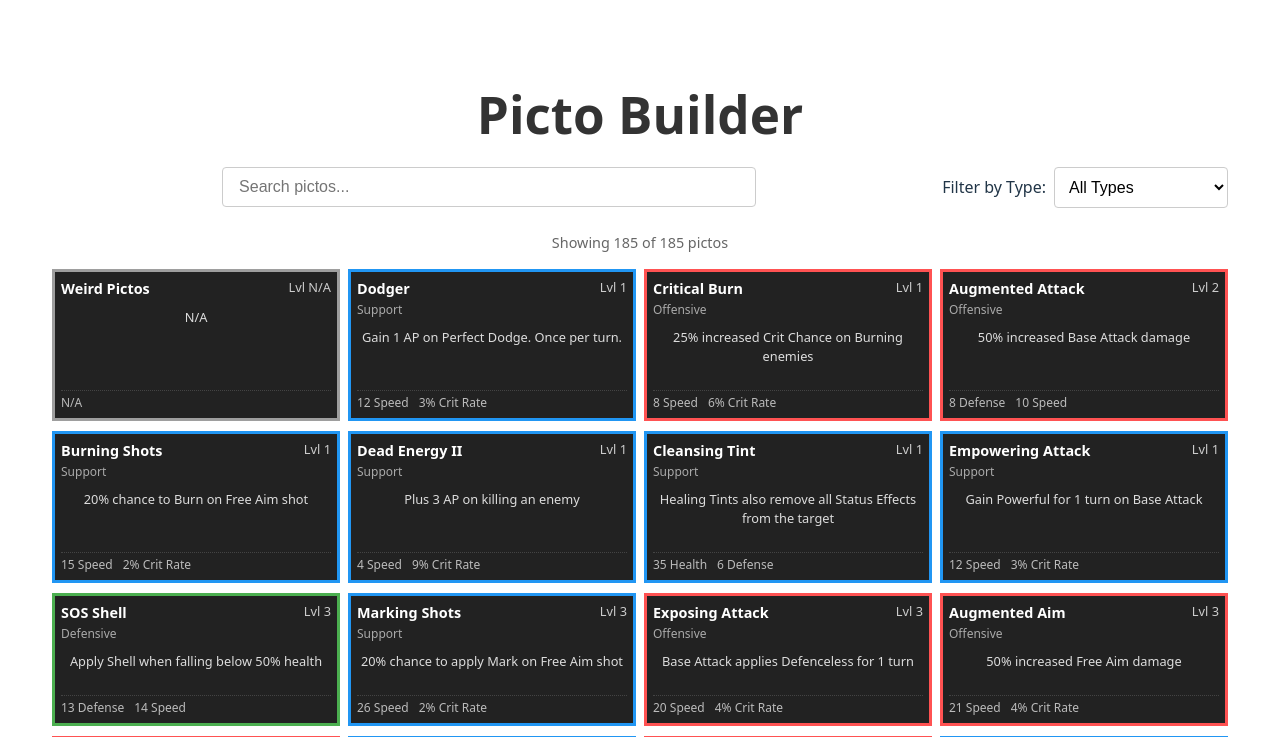
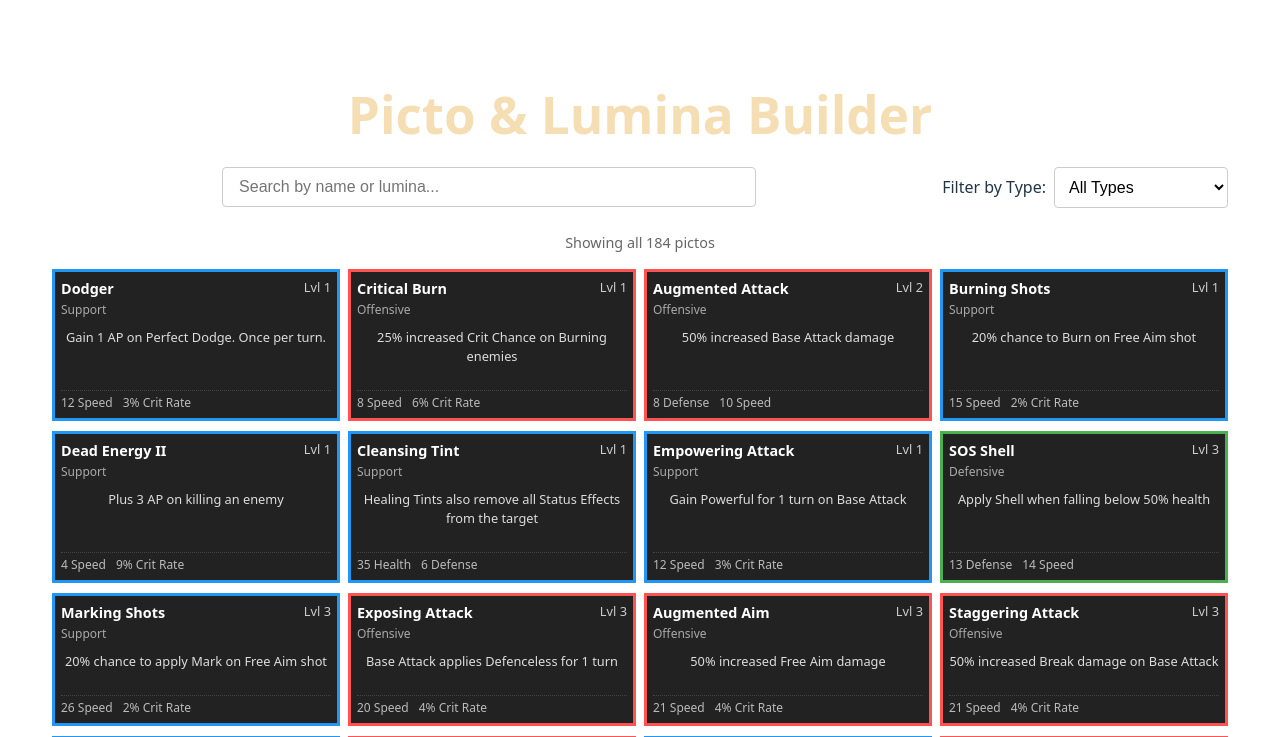
Before and after one commit to fmarlats/picto-builder, a Vue app: page / in a window 1280 px wide. Shown: the top 737 px of the page. Built offline with nearby package versions, Linux system fonts and the light colour scheme.

Commit message:
Enhance picto functionality with unique ID assignment, improved filtering, and search highlighting

```diff
--- a/src/App.vue
+++ b/src/App.vue
@@ -1,18 +1,40 @@
 <script setup lang="ts">
-import { ref, computed } from 'vue'
+import { ref, computed, onMounted } from 'vue'
 import pictosList from './assets/pictos_list.json'
 import Picto from './components/Picto.vue'
 
-const pictos = ref(pictosList)
+// Define the type for a picto item
+interface PictoItem {
+  Pictos: string;
+  Level: number | string;
+  Type: string;
+  Lumina: string;
+  "Stat Bonus": string[];
+  id?: string; // Optional unique ID
+}
+
+// Create reactive references
 const searchQuery = ref('')
 const selectedType = ref('all')
+const allPictos = ref<PictoItem[]>([])
+
+// Load data on component mount
+onMounted(() => {
+  // Make a deep copy of the data to avoid reference issues
+  const pictos = JSON.parse(JSON.stringify(pictosList))
+
+  // Add a unique ID to each picto
+  allPictos.value = pictos.map((picto: any, index: number) => ({
+    ...picto,
+    id: `picto-${index}`
+  }))
+})
 
 // Extract unique types from pictos list
 const pictoTypes = computed(() => {
-  const types = new Set<string>()
-  types.add('all')
+  const types = new Set<string>(['all'])
 
-  pictos.value.forEach(picto => {
+  allPictos.value.forEach(picto => {
     if (picto.Type) {
       types.add(picto.Type)
     }
@@ -21,41 +43,42 @@ const pictoTypes = computed(() => {
   return Array.from(types)
 })
 
+// Computed property for total count
+const totalCount = computed(() => allPictos.value.length)
+
+// Create a computed property for filtered pictos
 const filteredPictos = computed(() => {
-  let filtered = pictos.value
+  // Start with all pictos
+  let result = [...allPictos.value]
 
-  // Filter by type if not 'all'
+  // Apply type filter
   if (selectedType.value !== 'all') {
-    filtered = filtered.filter(picto =>
-      picto.Type === selectedType.value
-    )
+    result = result.filter(picto => picto.Type === selectedType.value)
   }
 
-  // Filter by search query if present
-  if (searchQuery.value) {
-    const query = searchQuery.value.toLowerCase()
-    filtered = filtered.filter(picto =>
+  // Apply search filter (only name or lumina)
+  const query = searchQuery.value.trim().toLowerCase()
+  if (query) {
+    result = result.filter(picto =>
       picto.Pictos.toLowerCase().includes(query) ||
-      (typeof picto.Level === 'string' ? picto.Level.toLowerCase().includes(query) : String(picto.Level).includes(query)) ||
-      picto.Type.toLowerCase().includes(query) ||
       picto.Lumina.toLowerCase().includes(query)
     )
   }
 
-  return filtered
+  return result
 })
 </script>
 
 <template>
   <div class="container">
-    <h1>Picto Builder</h1>
+    <h1 style="color:wheat">Picto & Lumina Builder</h1>
 
     <div class="filters-container">
       <div class="search-container">
         <input
           type="text"
           v-model="searchQuery"
-          placeholder="Search pictos..."
+          placeholder="Search by name or lumina..."
           class="search-input"
         />
       </div>
@@ -72,14 +95,20 @@ const filteredPictos = computed(() => {
     </div>
 
     <div class="results-info">
-      Showing {{ filteredPictos.length }} of {{ pictos.length }} pictos
+      <span v-if="filteredPictos.length === totalCount">
+        Showing all {{ totalCount }} pictos
+      </span>
+      <span v-else>
+        Showing {{ filteredPictos.length }} of {{ totalCount }} pictos
+      </span>
     </div>
 
     <div class="pictos-grid">
       <Picto
         v-for="picto in filteredPictos"
-        :key="picto.Pictos"
+        :key="picto.id"
         :picto="picto"
+        :searchQuery="searchQuery"
       />
     </div>
   </div>
--- a/src/assets/pictos_list.json
+++ b/src/assets/pictos_list.json
@@ -1,11 +1,4 @@
 [
-  {
-    "Pictos": "Weird Pictos",
-    "Level": "N/A",
-    "Type": "",
-    "Lumina": "N/A",
-    "Stat Bonus": ["N/A"]
-  },
   {
     "Pictos": "Dodger",
     "Level": 1,
--- a/src/components/Picto.vue
+++ b/src/components/Picto.vue
@@ -11,6 +11,7 @@ interface PictoItem {
 // Define the props with validation
 const props = defineProps<{
   picto: PictoItem;
+  searchQuery?: string;
 }>();
 
 // Compute the border color based on the picto type
@@ -24,6 +25,25 @@ const typeColor = computed(() => {
   return '#9e9e9e'; // Default gray
 });
 
+// Function to highlight matched text
+const highlightMatch = (text: string, query: string) => {
+  if (!query || query.trim() === '') return text;
+
+  const lowerText = text.toLowerCase();
+  const lowerQuery = query.toLowerCase().trim();
+
+  if (!lowerText.includes(lowerQuery)) return text;
+
+  const startIndex = lowerText.indexOf(lowerQuery);
+  const endIndex = startIndex + lowerQuery.length;
+
+  const before = text.substring(0, startIndex);
+  const match = text.substring(startIndex, endIndex);
+  const after = text.substring(endIndex);
+
+  return `${before}<span class="highlight">${match}</span>${after}`;
+};
+
 // Import necessary Vue functions
 import { computed } from 'vue';
 </script>
@@ -32,12 +52,12 @@ import { computed } from 'vue';
   <div class="picto-card" :style="{ borderColor: typeColor }">
     <div class="picto-header">
       <div class="picto-name-container">
-        <div class="picto-name">{{ picto.Pictos }}</div>
+        <div class="picto-name" v-html="highlightMatch(picto.Pictos, searchQuery || '')"></div>
         <div class="picto-type" v-if="picto.Type">{{ picto.Type }}</div>
       </div>
       <div class="picto-level">Lvl {{ picto.Level }}</div>
     </div>
-    <div class="picto-lumina">{{ picto.Lumina }}</div>
+    <div class="picto-lumina" v-html="highlightMatch(picto.Lumina, searchQuery || '')"></div>
     <div class="picto-stats">
       <div v-for="(stat, index) in picto['Stat Bonus']" :key="index" class="stat-item">{{ stat }}</div>
     </div>
@@ -108,4 +128,12 @@ import { computed } from 'vue';
   color: #bbb;
   margin-right: 6px;
 }
+
+:deep(.highlight) {
+  background-color: rgba(255, 255, 0, 0.3);
+  color: #fff;
+  font-weight: bold;
+  border-radius: 2px;
+  padding: 0 2px;
+}
 </style>
```
